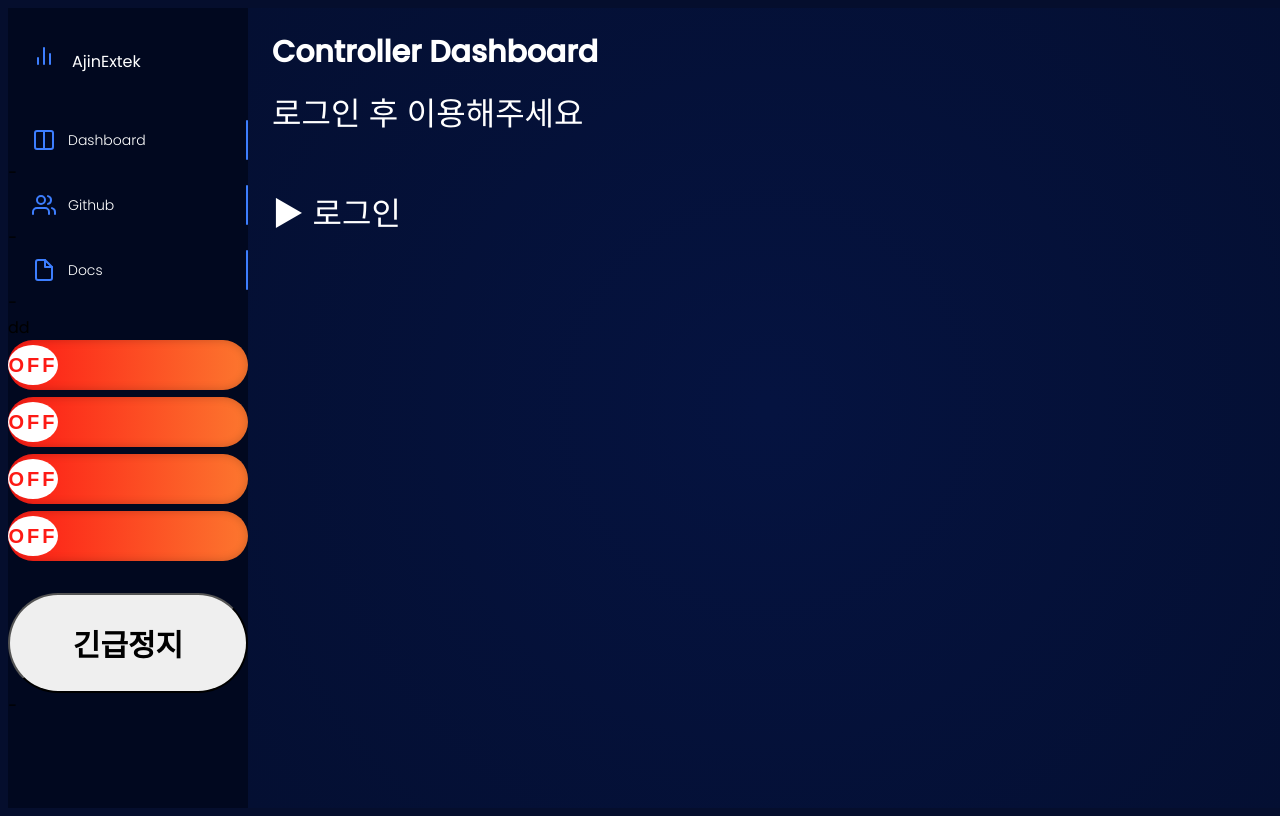
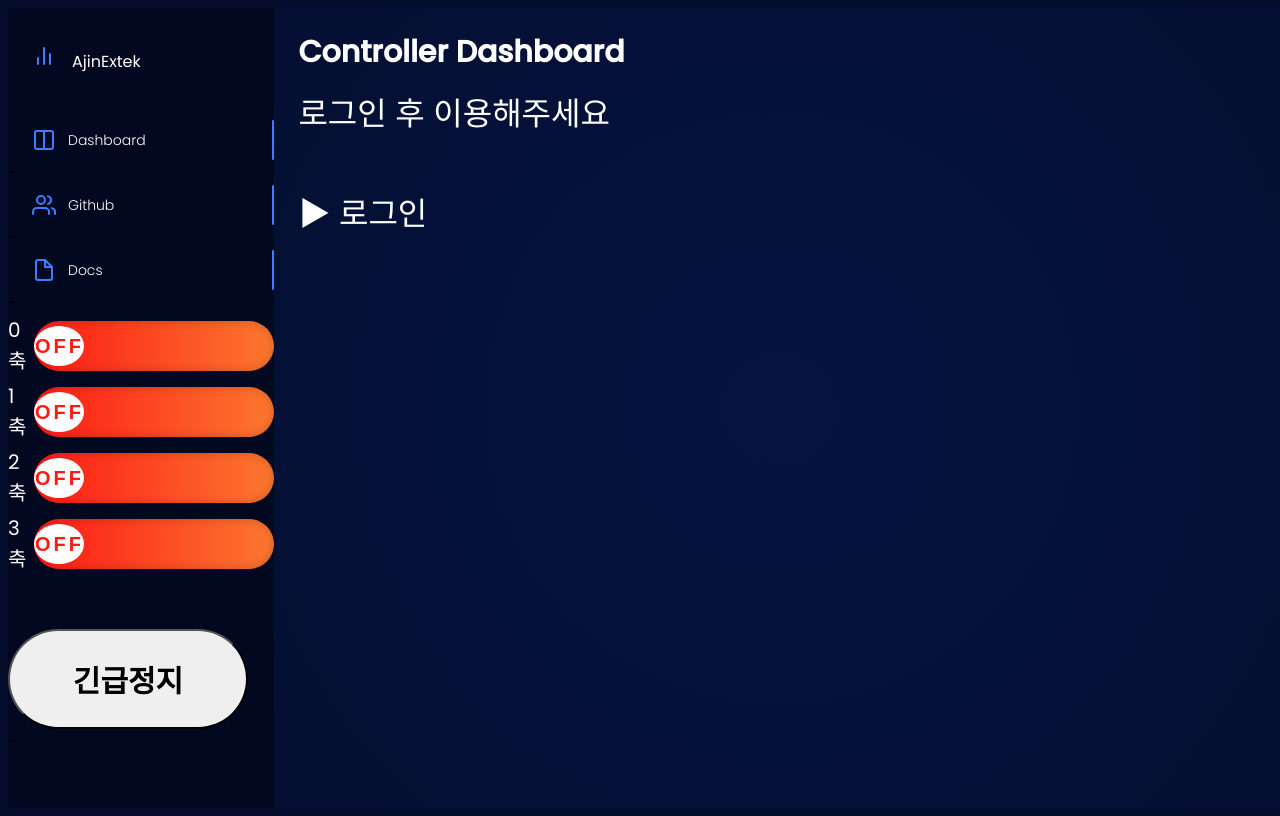
Before and after one commit to DeveloperYun/2022winter_intern, a Django app: page /control/ in a window 1280 px wide. Run offline with Django 4.2, Linux system fonts and the light colour scheme; parts of the project's set-up code (start-up, migrations or seed data) failed here and were passed over; some libraries are stand-ins or nearby versions.

Commit message:
ui update

```diff
--- a/templates/control/ready_to_control.html
+++ b/templates/control/ready_to_control.html
@@ -108,36 +108,46 @@
                     </li>
 
                     <!--TODO: serve on/off -->
-                    <div class="text-white" style="display:inline;">dd</div>
-                    <form action="{% url 'control:signal_servo_on' %}" method="POST">
+                    <div style="display: flex; align-items: center; margin-bottom: 5px; ">
+                        <label style="color: white; display: inline-block; font-size: 20px; margin-right: 4px;">0축 </label>
+                        <form style="display: inline-block; height: 50px; line-height: 50px;" action="{% url 'control:signal_servo_on' %}" method="POST">
                             {% csrf_token %}
                             <input class="checkbox" id="codepen" type="checkbox"/>
                             <label for="codepen"></label>
                             <input type="hidden" name="value" value="0">
                         </form>
+                    </div>
 
-                    <form action="{% url 'control:signal_servo_on' %}" method="POST">
+                    <div style="display: flex; align-items: center; margin-bottom: 5px;">
+                        <label style="color: white; display: inline-block; font-size: 20px; margin-right: 8px;">1축 </label>
+                        <form style="display: inline-block; height: 50px; line-height: 50px;" action="{% url 'control:signal_servo_on' %}" method="POST">
                             {% csrf_token %}
                             <input class="checkbox" id="codepen2" type="checkbox"/>
                             <label for="codepen2"></label>
                             <input type="hidden" name="value1" value="1">
                         </form>
+                    </div>
 
-                    <form action="{% url 'control:signal_servo_on' %}" method="POST">
+                    <div style="display: flex; align-items: center; margin-bottom: 5px;">
+                        <label style="color: white; display: inline-block; font-size: 20px; margin-right: 4px;">2축 </label>
+                        <form style="display: inline-block; height: 50px; line-height: 50px;" action="{% url 'control:signal_servo_on' %}" method="POST">
                             {% csrf_token %}
                             <input class="checkbox" id="codepen3" type="checkbox"/>
                             <label for="codepen3"></label>
                             <input type="hidden" name="value2" value="2">
                         </form>
+                    </div>
 
-                    <form action="{% url 'control:signal_servo_on' %}" method="POST">
+                    <div style="display: flex; align-items: center; margin-bottom: 5px;">
+                        <label style="color: white; display: inline-block; font-size: 20px; margin-right: 4px;">3축 </label>
+                        <form style="display: inline-block; height: 50px; line-height: 50px;" action="{% url 'control:signal_servo_on' %}" method="POST">
                             {% csrf_token %}
                             <input class="checkbox" id="codepen4" type="checkbox"/>
                             <label for="codepen4"></label>
                             <input type="hidden" name="value3" value="3">
                         </form>
-
-                    <br/>
+                    </div>
+                    <br/><br/>
 
                     <li class="nav-list-item active">
                         <form action="{% url 'control:AxmMoveSStop' %}" method="POST">
@@ -183,7 +193,6 @@
                                       </div>
                                     </div>
                                 </div>
-
 
                                 {% comment %}
                                 <div class="row">
```
Lines whose indentation alone changed are shown as unchanged.
